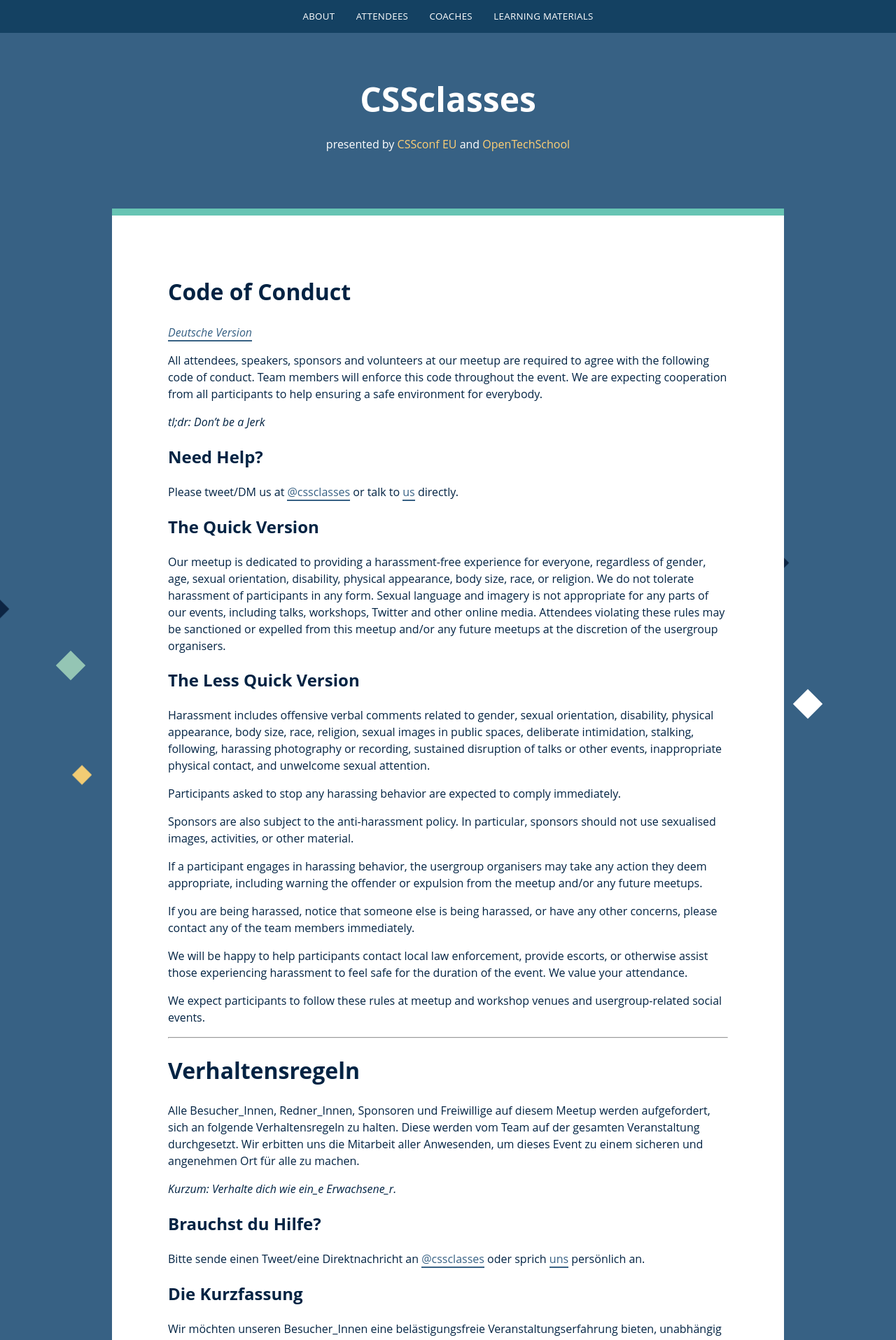
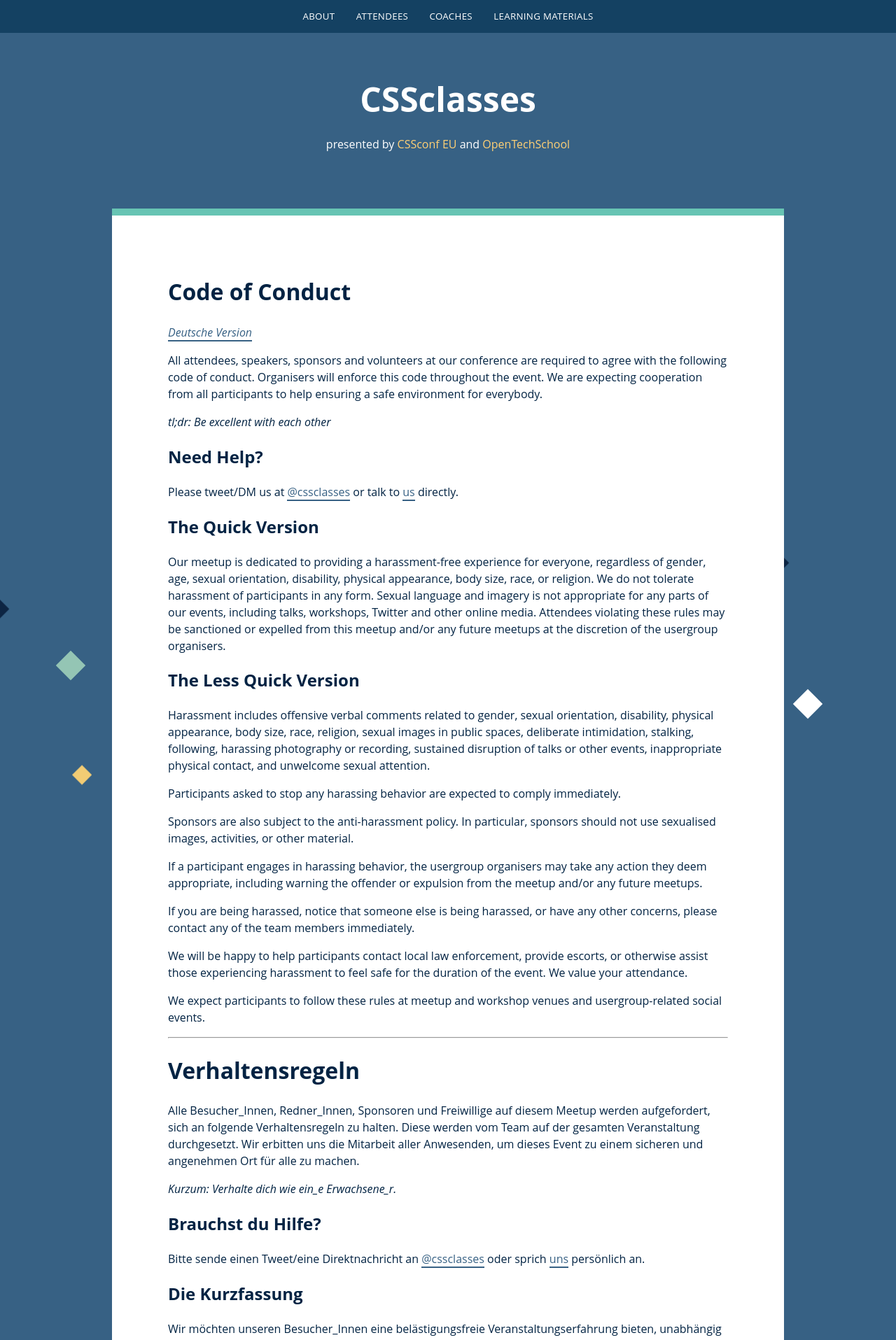
Before and after one commit to cssconf/CSSclasses--old, a Jekyll site: the page built from code-of-conduct.html, in a window 1280 px wide. Shown: the top 1915 px of the page at 70% size. Built offline with Jekyll 4.4.1, drawn with Linux system fonts in a browser that asks for light colours; nearby versions of some CDN libraries; some of the changed text lies outside the part shown.

Commit message:
rename "anti-jerk policy" to code of conduct

```diff
--- a/_includes/footer.html
+++ b/_includes/footer.html
@@ -46,6 +46,6 @@
       </li>
       {% endif %}
     </ul>
-     <div class="highlight-text">Made with <3 from the community, for the community. We protect you with our <a class="underline" href="/code-of-conduct">anti-jerkpolicy.</a>
+     <div class="highlight-text">Made with <3 from the community, for the community. We protect you with our <a class="underline" href="/code-of-conduct">Code of Conduct.</a>
     </div>
 </footer>
--- a/code-of-conduct.html
+++ b/code-of-conduct.html
@@ -7,9 +7,11 @@
 <h1 class="center">Code of Conduct</h1>
 <p class="center"><em><a href="#de">Deutsche Version</a></em></p>
 
-<p>All attendees, speakers, sponsors and volunteers at our meetup are required to agree with the following code of conduct. Team members will enforce this code throughout the event. We are expecting cooperation from all participants to help ensuring a safe environment for everybody.</p>
+<p>All attendees, speakers, sponsors and volunteers at our conference are required to agree with the following code of conduct. Organisers will enforce this code throughout the event. We are expecting cooperation from all participants to help ensuring a safe environment for everybody.</p>
 
-<p><em>tl;dr: Don’t be a Jerk</em></p>
+<p><em>tl;dr: Be excellent with each other
+
+</em></p>
 
 <h2>Need Help?</h2>
 
```
